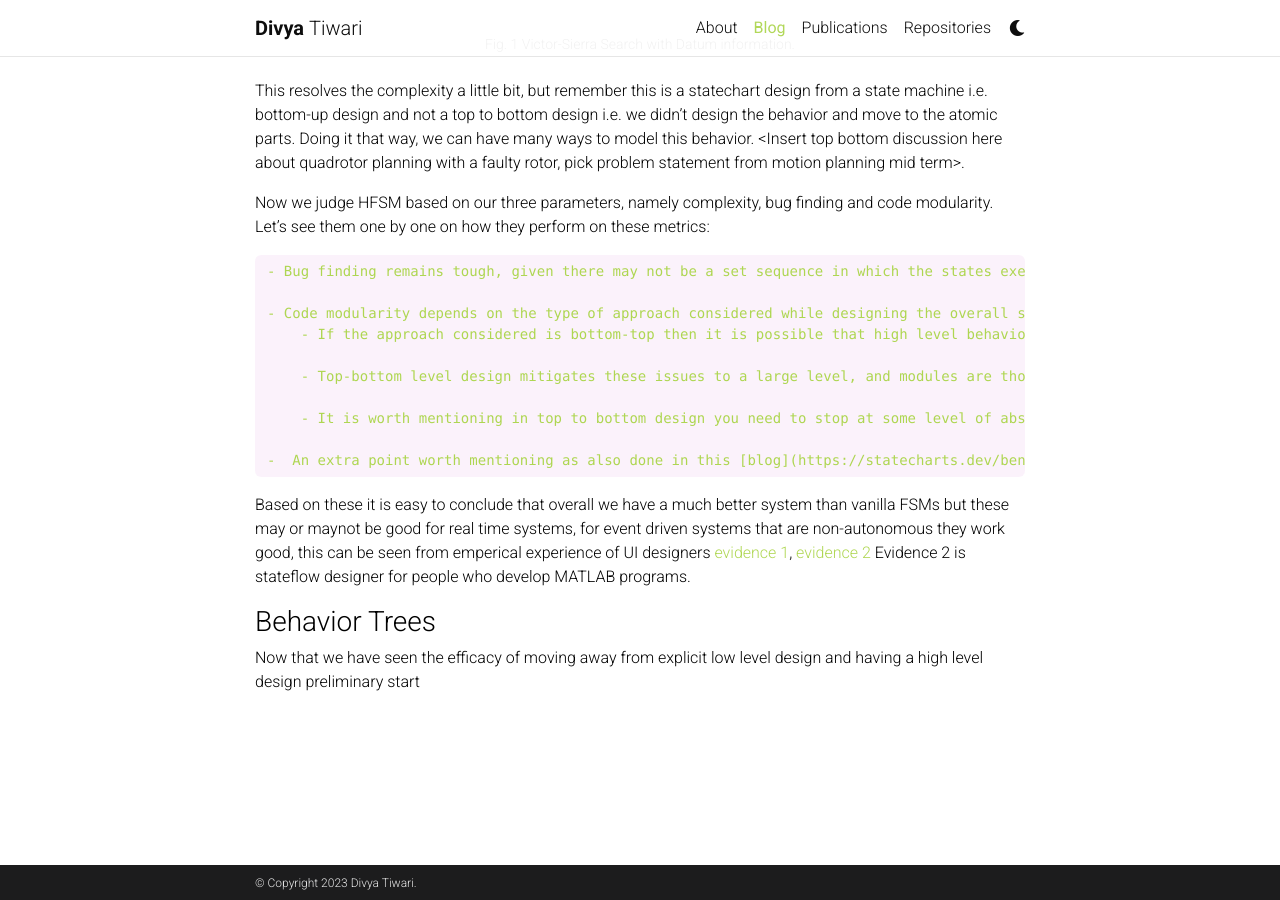
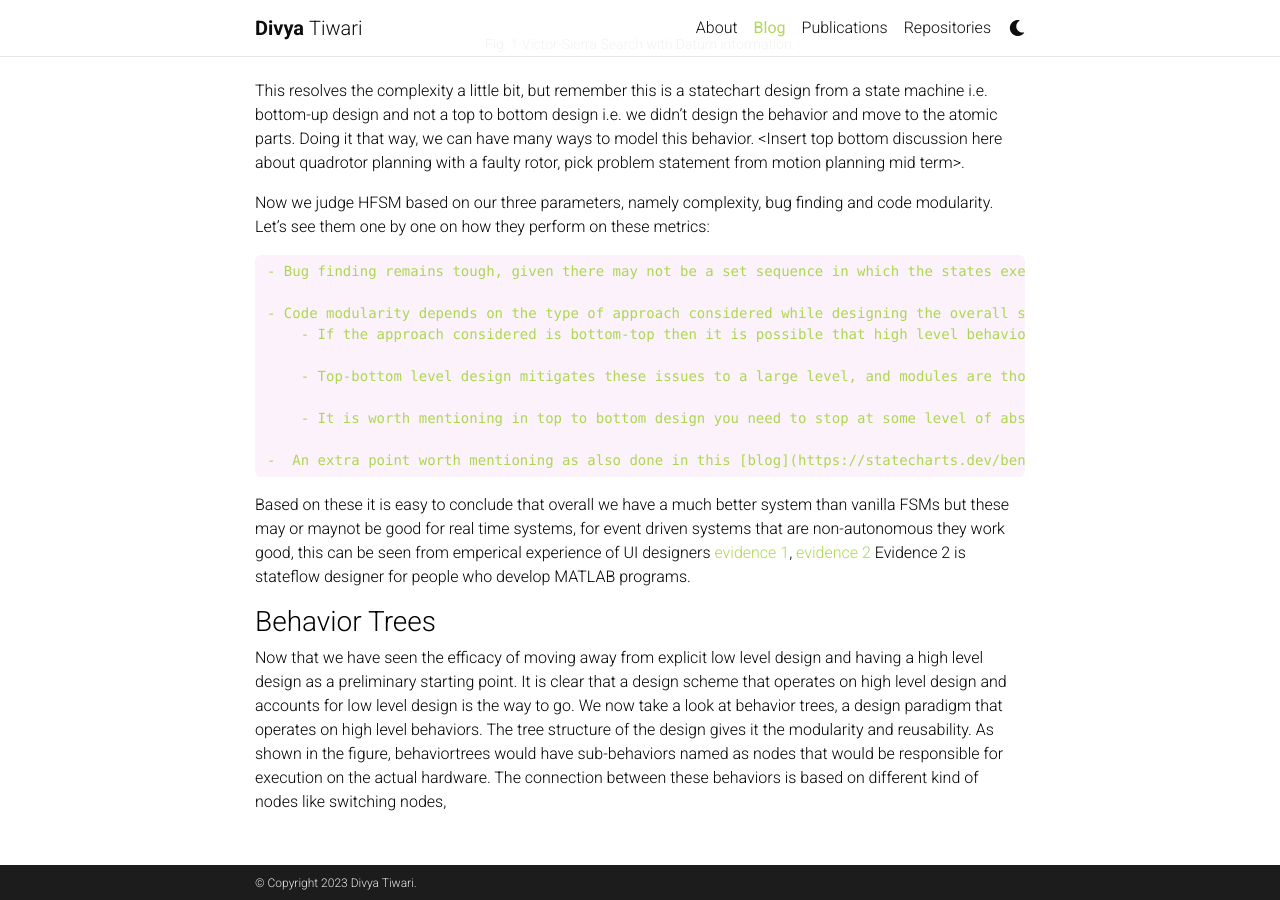
Before and after one commit to dt1729/dt1729.github.io, a Jekyll site: the page built from _posts/2023-06-13-BehaviorTree-FSM-and-HFSM.md, in a window 1280 px wide and 900 px high, scrolled down 3900 px. Built offline with Jekyll 4.4.1, drawn with Linux system fonts in a browser that asks for light colours; full-size pictures stand in for the smaller copies a plugin makes; comment, search, counter and statistics services are not loaded; a style sheet for code colours, icons or effects is not loaded.

Commit message:
Added stuff

```diff
--- a/_posts/2023-06-13-BehaviorTree-FSM-and-HFSM.md
+++ b/_posts/2023-06-13-BehaviorTree-FSM-and-HFSM.md
@@ -106,4 +106,4 @@ Based on these it is easy to conclude that overall we have a much better system
 
 ### Behavior Trees
 
-Now that we have seen the efficacy of moving away from explicit low level design and having a high level design preliminary start
+Now that we have seen the efficacy of moving away from explicit low level design and having a high level design as a preliminary starting point. It is clear that a design scheme that operates on high level design and accounts for low level design is the way to go. We now take a look at behavior trees, a design paradigm that operates on high level behaviors. The tree structure of the design gives it the modularity and reusability. As shown in the figure, behaviortrees would have sub-behaviors named as nodes that would be responsible for execution on the actual hardware. The connection between these behaviors is based on different kind of nodes like switching nodes,
```
